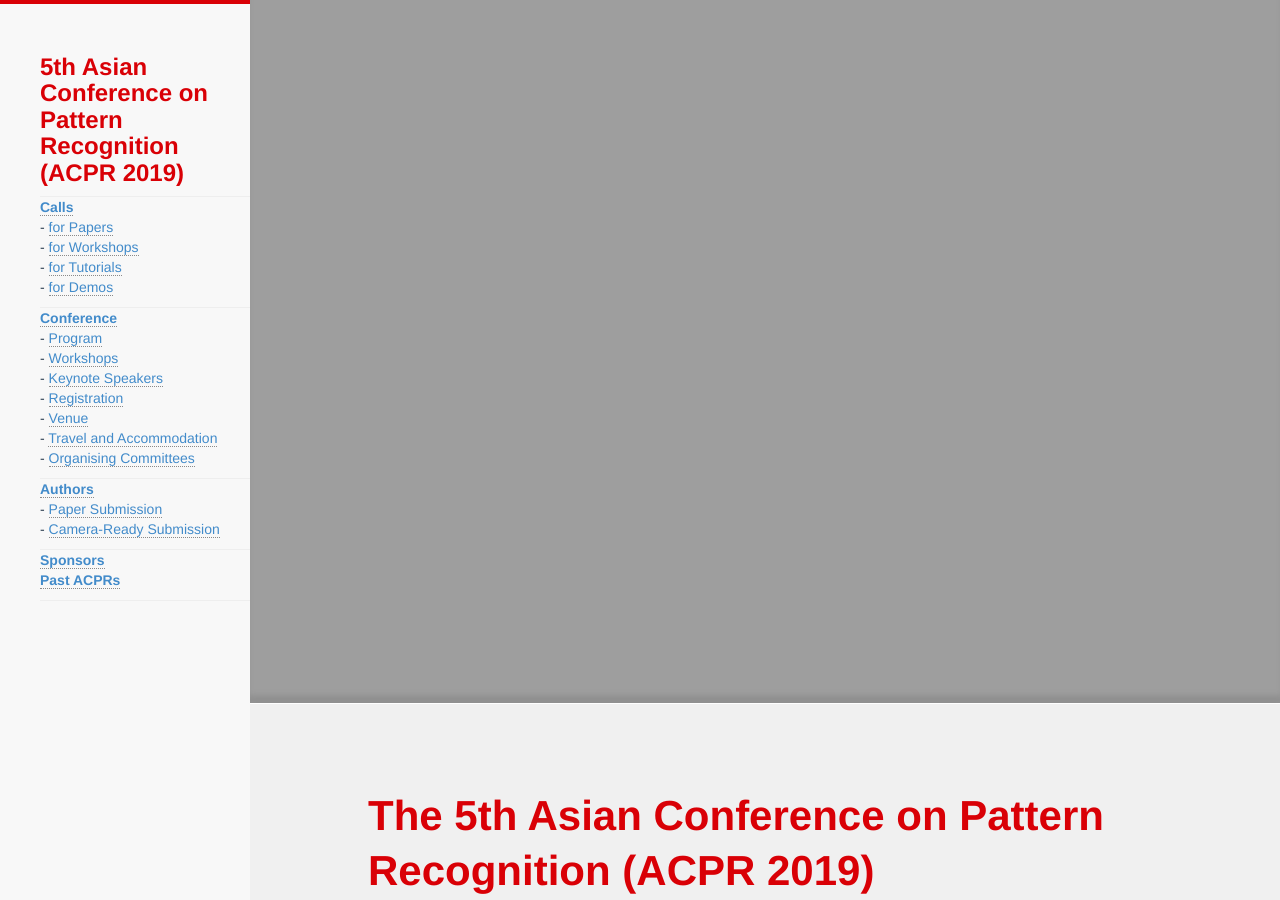
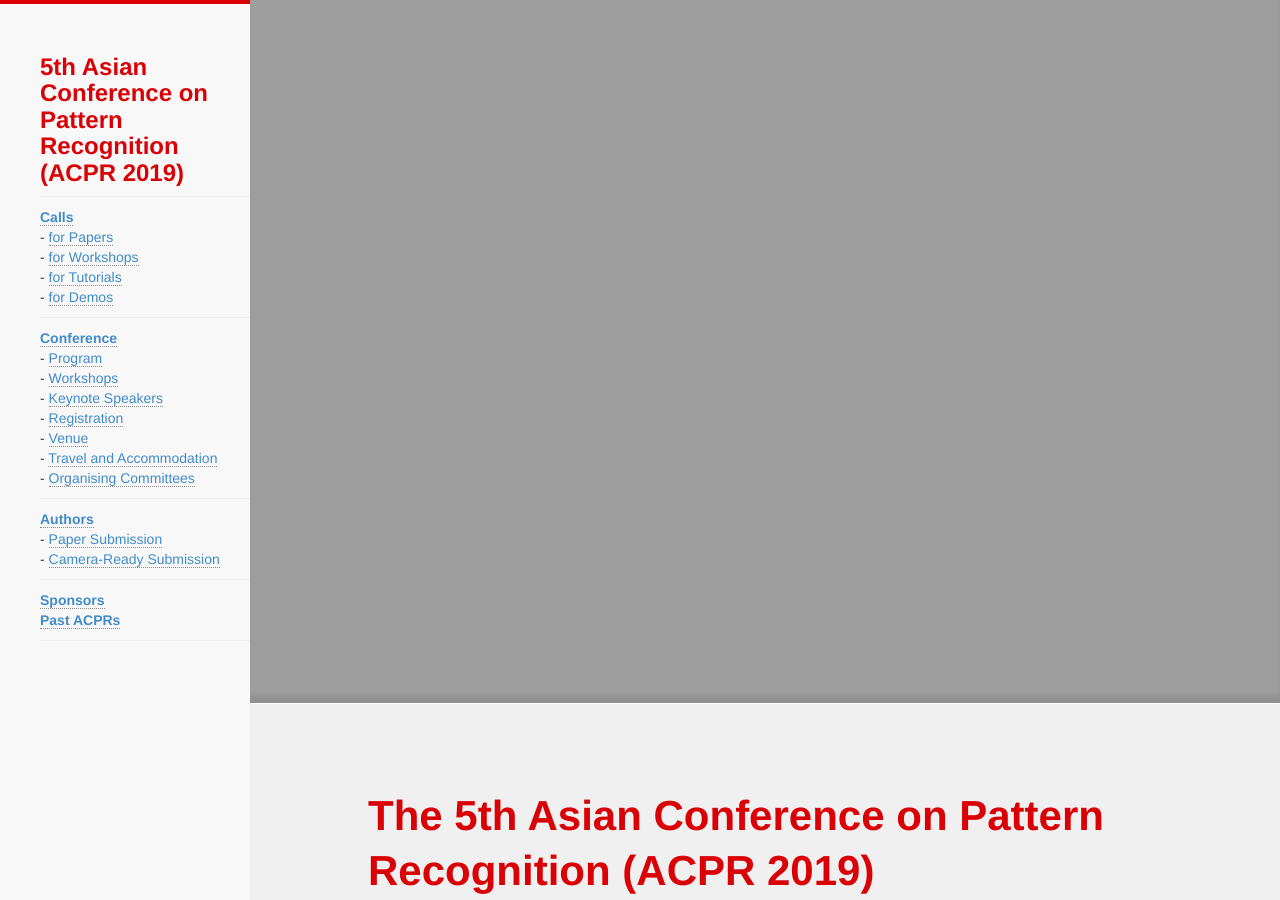
Before and after one commit to AndrewChenUoA/ACPR2019, a Jekyll site: the page built from index.html, in a window 1280 px wide and 900 px high. Built offline with Jekyll 4.4.1, drawn with Linux system fonts in a browser that asks for light colours; nearby versions of some CDN libraries; Markdown is read by kramdown in place of the engine named in the settings.

Commit message:
Fix missing 1 in 10...

```diff
--- a/css/hc.css
+++ b/css/hc.css
@@ -755,5 +755,5 @@ time
 
 hr {
     margin-top: 10px;
-    margin-bottom: 0px;
+    margin-bottom: 10px;
 }
```
